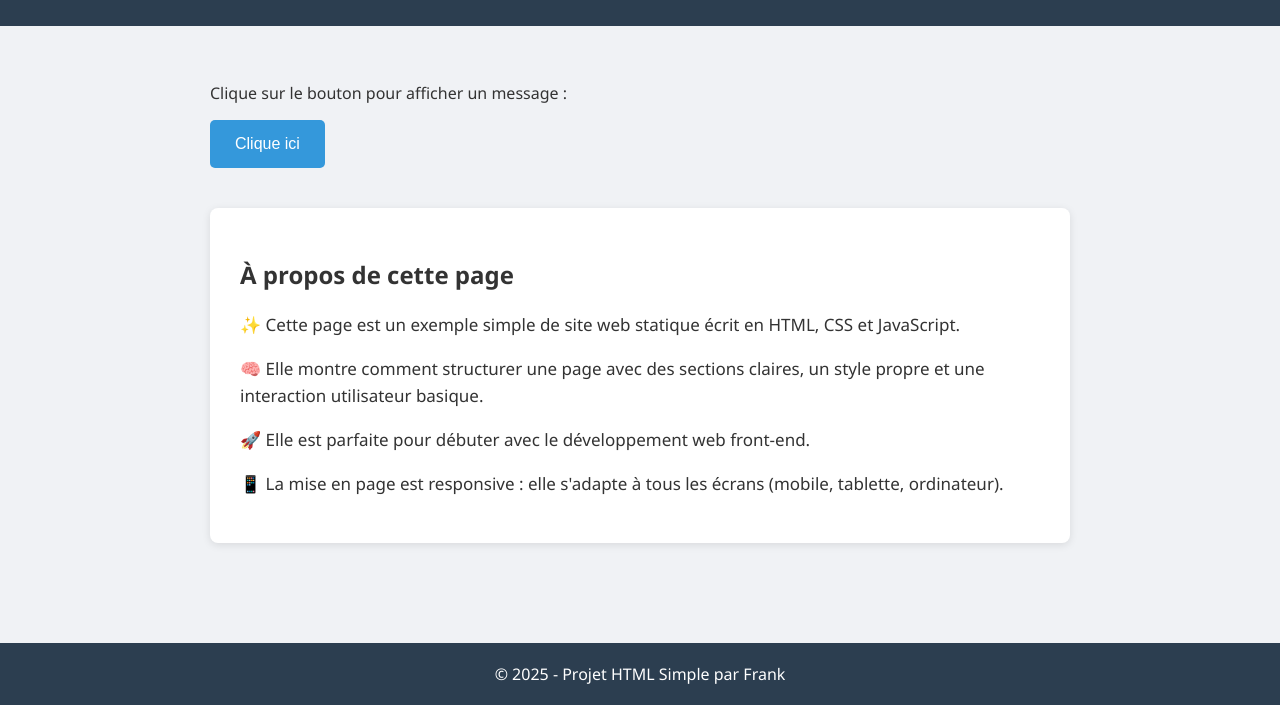
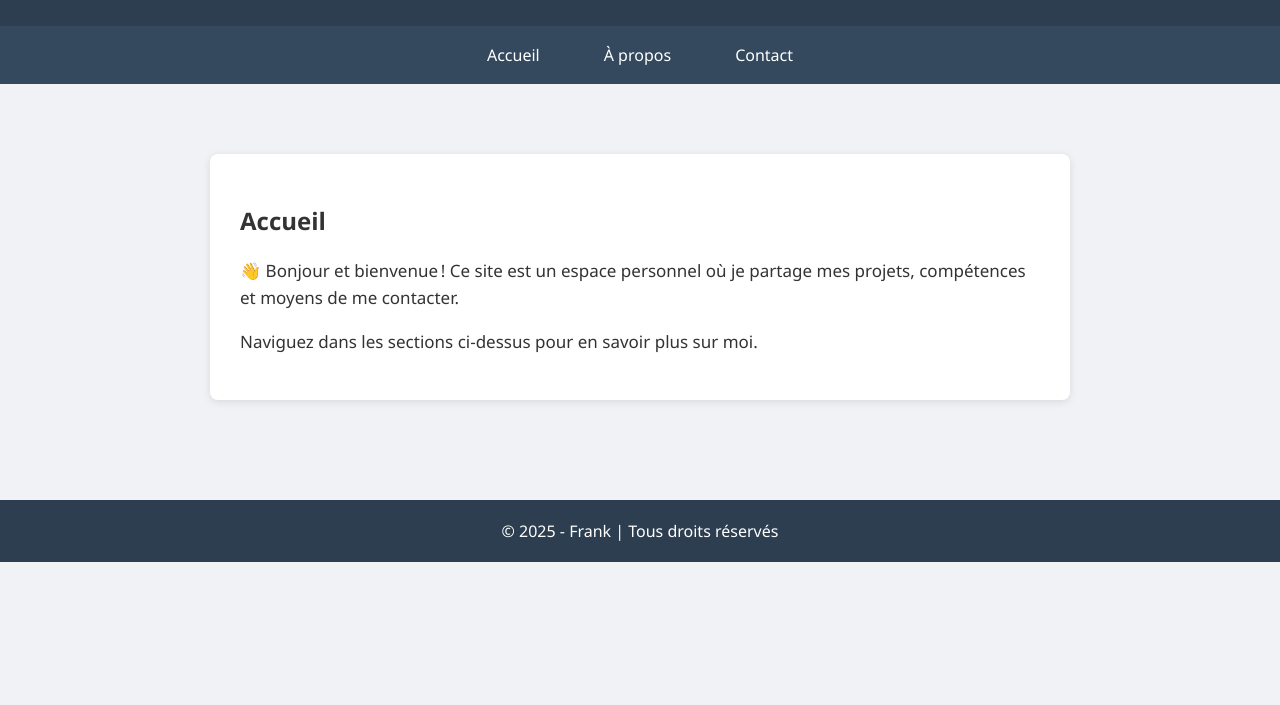
Before and after one commit to Franksabu/pageEx, a plain HTML site: page index.html in a window 1280 px wide. Shown: the part 100-805 px from the top of the page. Drawn offline with Linux system fonts and the light colour scheme.

Commit message:
Update1 index.html

```diff
--- a/index.html
+++ b/index.html
@@ -3,7 +3,7 @@
 <head>
   <meta charset="UTF-8">
   <meta name="viewport" content="width=device-width, initial-scale=1">
-  <title>Ma Page Web Complète</title>
+  <title>Site Personnel de Frank</title>
   <style>
     * {
       box-sizing: border-box;
@@ -23,37 +23,45 @@
       text-align: center;
     }
 
+    nav {
+      background-color: #34495e;
+      display: flex;
+      justify-content: center;
+      padding: 10px 0;
+    }
+
+    nav a {
+      color: white;
+      text-decoration: none;
+      margin: 0 20px;
+      font-size: 16px;
+      padding: 8px 12px;
+      border-radius: 4px;
+      transition: background 0.3s;
+    }
+
+    nav a:hover {
+      background-color: #2c3e50;
+    }
+
     main {
       padding: 40px 20px;
       max-width: 900px;
       margin: auto;
     }
 
-    button {
-      background-color: #3498db;
-      color: white;
-      border: none;
-      padding: 15px 25px;
-      font-size: 16px;
-      cursor: pointer;
-      border-radius: 5px;
-      transition: background-color 0.3s ease;
+    .section {
+      display: none;
     }
 
-    button:hover {
-      background-color: #2980b9;
-    }
-
-    #message {
-      margin-top: 20px;
-      font-size: 18px;
-      color: #27ae60;
+    .active {
+      display: block;
     }
 
     .info-section {
       background-color: white;
       padding: 30px;
-      margin-top: 40px;
+      margin-top: 30px;
       border-radius: 8px;
       box-shadow: 0 2px 8px rgba(0,0,0,0.1);
     }
@@ -76,30 +84,57 @@
 <body>
 
   <header>
-    <h1>Bienvenue sur ma page web</h1>
+    <h1>Bienvenue sur le site de Frank</h1>
   </header>
 
+  <!-- 🔽 Barre de navigation -->
+  <nav>
+    <a href="#" onclick="afficherSection('accueil')">Accueil</a>
+    <a href="#" onclick="afficherSection('apropos')">À propos</a>
+    <a href="#" onclick="afficherSection('contact')">Contact</a>
+  </nav>
+
   <main>
-    <p>Clique sur le bouton pour afficher un message :</p>
-    <button onclick="afficherMessage()">Clique ici</button>
-    <div id="message"></div>
+    <!-- 🔽 Section Accueil -->
+    <section id="accueil" class="section active">
+      <div class="info-section">
+        <h2>Accueil</h2>
+        <p>👋 Bonjour et bienvenue ! Ce site est un espace personnel où je partage mes projets, compétences et moyens de me contacter.</p>
+        <p>Naviguez dans les sections ci-dessus pour en savoir plus sur moi.</p>
+      </div>
+    </section>
 
-    <div class="info-section">
-      <h2>À propos de cette page</h2>
-      <p>✨ Cette page est un exemple simple de site web statique écrit en HTML, CSS et JavaScript.</p>
-      <p>🧠 Elle montre comment structurer une page avec des sections claires, un style propre et une interaction utilisateur basique.</p>
-      <p>🚀 Elle est parfaite pour débuter avec le développement web front-end.</p>
-      <p>📱 La mise en page est responsive : elle s'adapte à tous les écrans (mobile, tablette, ordinateur).</p>
-    </div>
+    <!-- 🔽 Section À propos -->
+    <section id="apropos" class="section">
+      <div class="info-section">
+        <h2>À propos</h2>
+        <p>👨‍💻 Je suis Frank, passionné par le développement web et les nouvelles technologies. J’aime créer des interfaces simples, efficaces et accessibles à tous.</p>
+        <p>🎯 Objectif : Apprendre chaque jour et construire des projets utiles, que ce soit en HTML/CSS, JavaScript ou avec des frameworks modernes.</p>
+      </div>
+    </section>
+
+    <!-- 🔽 Section Contact -->
+    <section id="contact" class="section">
+      <div class="info-section">
+        <h2>Contact</h2>
+        <p>📧 Email : <a href="mailto:frank@example.com">frank@example.com</a></p>
+        <p>📞 Téléphone : +33 6 12 34 56 78</p>
+        <p>💼 LinkedIn : <a href="https://linkedin.com/in/frank" target="_blank">linkedin.com/in/frank</a></p>
+      </div>
+    </section>
   </main>
 
   <footer>
-    © 2025 - Projet HTML Simple par Frank
+    © 2025 - Frank | Tous droits réservés
   </footer>
 
   <script>
-    function afficherMessage() {
-      document.getElementById('message').textContent = "🎉 Bonjour, merci d'avoir cliqué !";
+    function afficherSection(sectionId) {
+      const sections = document.querySelectorAll('.section');
+      sections.forEach(section => {
+        section.classList.remove('active');
+      });
+      document.getElementById(sectionId).classList.add('active');
     }
   </script>
 
```
